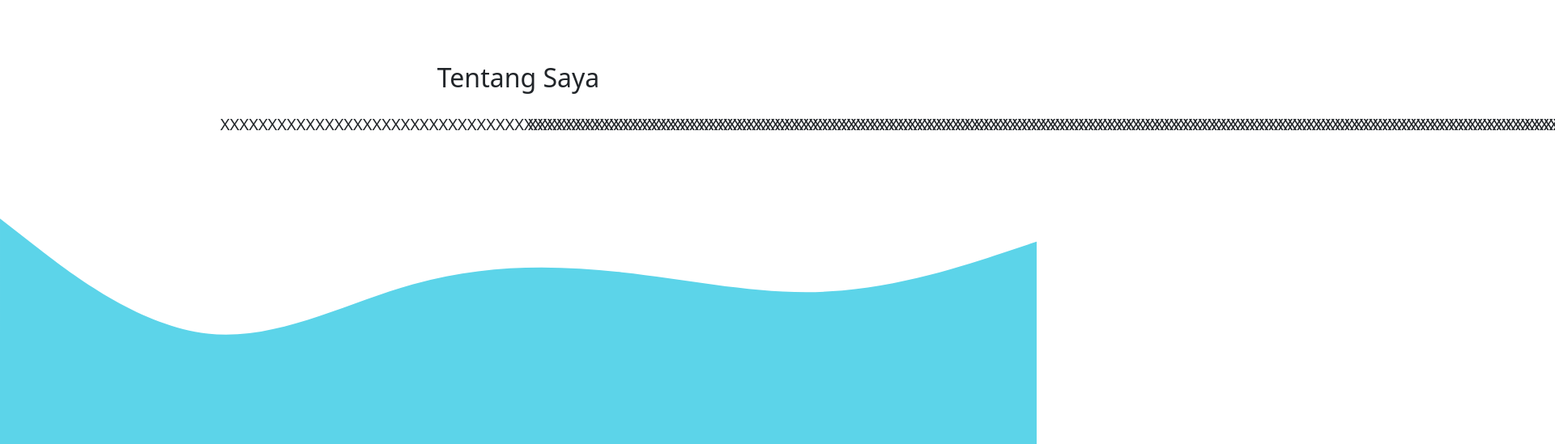
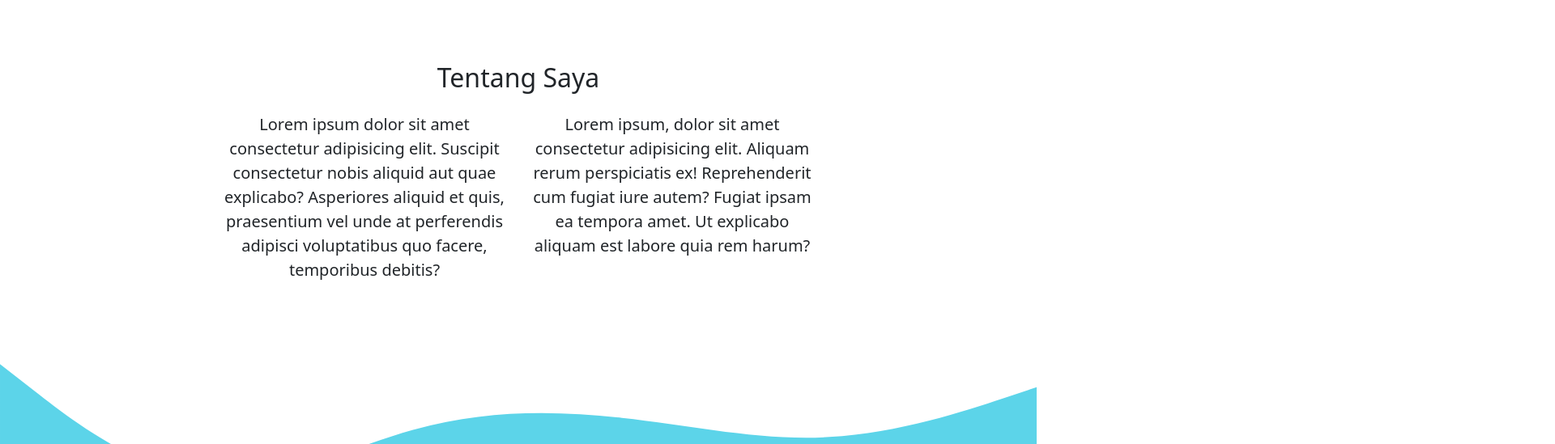
Before and after one commit to khlshprmna/khlshprmna.github.io, a plain HTML site: page website.html in a window 1280 px wide. Shown: the part 705-1254 px from the top of the page at 81% size, 1920 px wide, since content can reach past the window. Drawn offline with nearby package versions, Linux system fonts and the light colour scheme.

Commit message:
Update website.html

```diff
--- a/website.html
+++ b/website.html
@@ -62,12 +62,12 @@
         <div class="row justify-content-center fs-5 text-center">
           <div class="col-md-4">
             <p>
-              XXXXXXXXXXXXXXXXXXXXXXXXXXXXXXXXXXXXXXXXXXXXXXXXXXXXXXXXXXXXXXXXXXXXXXXXXXXXXXXXXXXXXXXXXXXXXXXXXXXXXXXXXXXXXXXXXXXXXXXXXXXXXXXXXXXXXXXXXXXXXXXXXXXXXXXXXXXXXXXXXXXXXXXXXXXXXXXXXXXXXX
+              Lorem ipsum dolor sit amet consectetur adipisicing elit. Suscipit consectetur nobis aliquid aut quae explicabo? Asperiores aliquid et quis, praesentium vel unde at perferendis adipisci voluptatibus quo facere, temporibus debitis?
             </p>
           </div>
           <div class="col-md-4">
             <p>
-              XXXXXXXXXXXXXXXXXXXXXXXXXXXXXXXXXXXXXXXXXXXXXXXXXXXXXXXXXXXXXXXXXXXXXXXXXXXXXXXXXXXXXXXXXXXXXXXXXXXXXXXXXXXXXXXXXXXXXXXXXXXXXXXXXXXXXXXXXXXXXXXXXXXXXXXXXXXXXXXXXXXXXXXXXXXXXXXXXXXXXXX
+              Lorem ipsum, dolor sit amet consectetur adipisicing elit. Aliquam rerum perspiciatis ex! Reprehenderit cum fugiat iure autem? Fugiat ipsam ea tempora amet. Ut explicabo aliquam est labore quia rem harum?
             </p>
           </div>
         </div>
```
